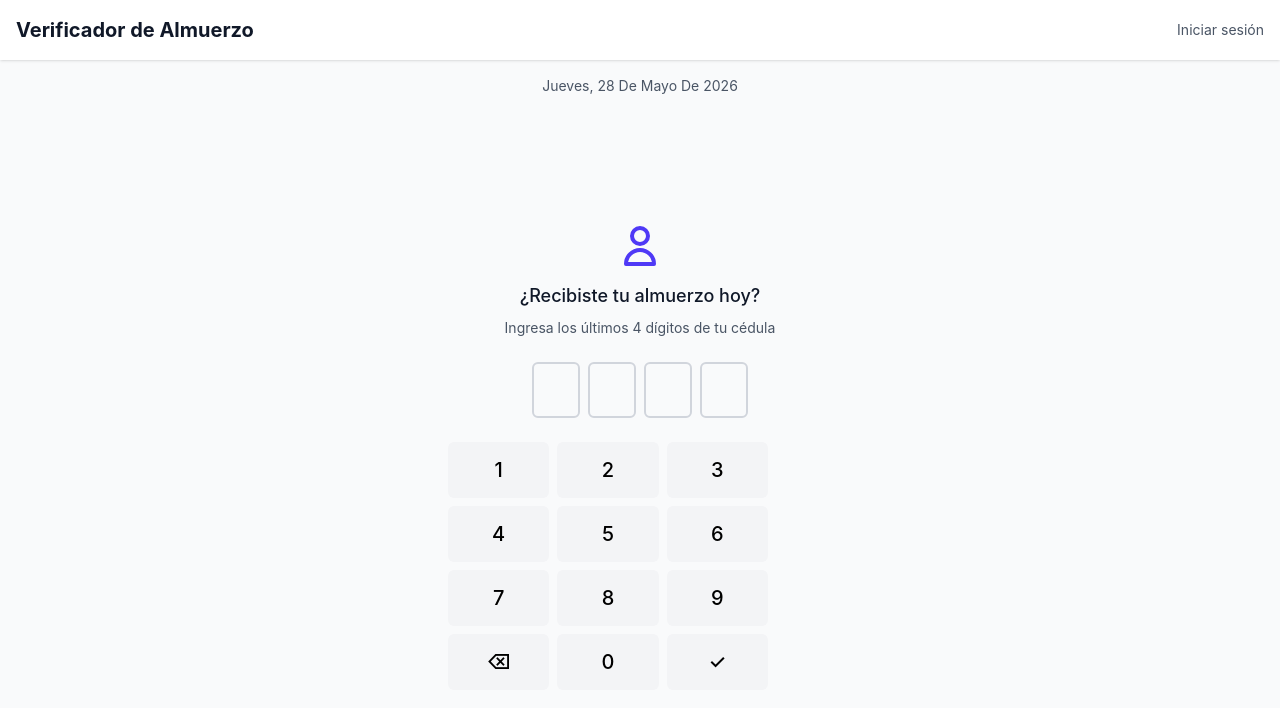
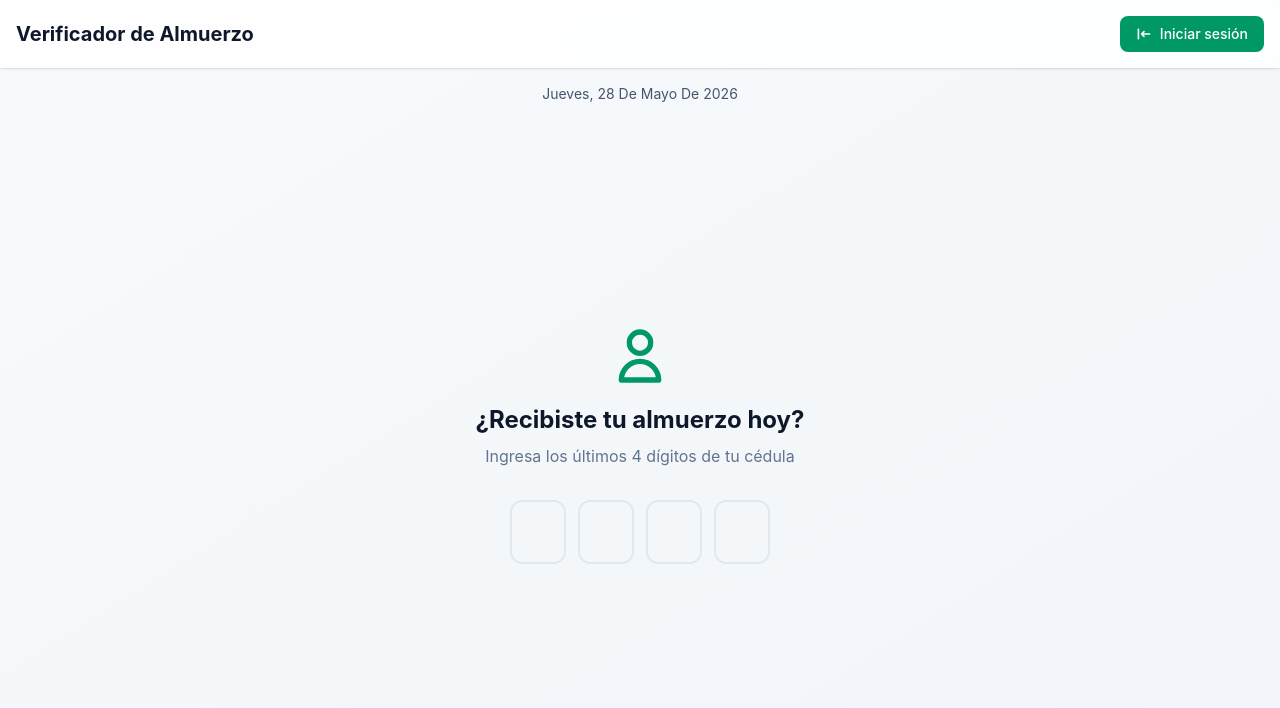
Before and after one commit to BryanCodeDev/Automatizacion_Almuerzos_Frontend, a React (Vite) app: page /verificar in a window 1280 px wide. Shown: the top 708 px of the page. Built offline with nearby package versions, Linux system fonts and the light colour scheme.

Commit message:
Correccion de errores

```diff
--- a/src/App.jsx
+++ b/src/App.jsx
@@ -22,7 +22,8 @@ const RequireAuth = ({ children, role }) => {
 
   if (!user) return <Navigate to="/login" replace />;
 
-  if (role && user.rol !== role) {
+  // Admin has access to everything
+  if (role && user.rol !== role && user.rol !== 'admin') {
     return <div>No tiene permiso para acceder a esta página</div>;
   }
 
--- a/src/pages/Dashboard.jsx
+++ b/src/pages/Dashboard.jsx
@@ -130,7 +130,7 @@ const Dashboard = () => {
           </div>
           <div className="h-3 bg-slate-100 rounded-full overflow-hidden">
             <div
-              className="h-full bg-gradient-to-r from-emerald-400 to-emerald-600 rounded-full transition-all duration-700"
+              className="h-full bg-linear-to-r from-emerald-400 to-emerald-600 rounded-full transition-all duration-700"
               style={{ width: `${stats.porcentaje}%` }}
             />
           </div>
--- a/src/pages/Verificar.jsx
+++ b/src/pages/Verificar.jsx
@@ -1,8 +1,7 @@
 import React, { useState, useEffect } from 'react';
 import { useNavigate } from 'react-router-dom';
 import verificarService from '../services/verificarService';
-import NumericKeypad from '../components/NumericKeypad';
-import { HiOutlineX, HiOutlineCheckCircle, HiOutlineCalendar, HiOutlineUser, HiDownload } from 'react-icons/hi';
+import { HiOutlineX, HiOutlineCheckCircle, HiOutlineCalendar, HiOutlineUser, HiDownload, HiLogin } from 'react-icons/hi';
 
 const Verificar = () => {
   const navigate = useNavigate();
@@ -27,14 +26,6 @@ const Verificar = () => {
     window.addEventListener('keydown', handleKeyDown);
     return () => window.removeEventListener('keydown', handleKeyDown);
   }, [input, loading]);
-
-  const handleKeypadPress = (key) => {
-    if (key === 'backspace') {
-      setInput(prev => prev.slice(0, -1));
-    } else {
-      setInput(prev => prev.length < 4 ? prev + key : prev);
-    }
-  };
 
   const verificar = async () => {
     if (input.length !== 4) return;
@@ -110,38 +101,39 @@ const Verificar = () => {
   const isNoRegistrado = resultado?.tipo === 'no_registrado';
 
   return (
-    <div className="min-h-screen bg-gray-50 flex flex-col">
-      <header className="bg-white shadow-sm">
+    <div className="min-h-screen bg-gradient-to-br from-slate-50 to-slate-100 flex flex-col">
+      <header className="bg-white/80 backdrop-blur-sm shadow-sm">
         <div className="max-w-7xl mx-auto px-4 py-4 flex justify-between items-center">
-          <h1 className="text-xl font-bold text-gray-900">Verificador de Almuerzo</h1>
+          <h1 className="text-xl font-bold text-slate-900">Verificador de Almuerzo</h1>
           <button
             onClick={() => navigate('/login')}
-            className="text-sm text-gray-600 hover:text-gray-900"
+            className="inline-flex items-center px-4 py-2 bg-emerald-600 text-white text-sm font-medium rounded-lg hover:bg-emerald-700 transition-colors"
           >
+            <HiLogin className="h-4 w-4 mr-2" />
             Iniciar sesión
           </button>
         </div>
       </header>
 
-      <div className="text-center py-4 text-sm text-gray-600 capitalize">
+      <div className="text-center py-4 text-sm text-slate-600 capitalize">
         {fechaActual}
       </div>
 
       <main className="flex-1 flex items-center justify-center px-4">
         {!resultado || input.length !== 4 ? (
           <div className="w-full max-w-sm">
-            <div className="text-center mb-6">
-              <HiOutlineUser className="h-12 w-12 text-indigo-600 mx-auto mb-3" />
-              <h2 className="text-lg font-medium text-gray-900 mb-2">
+            <div className="text-center mb-8">
+              <HiOutlineUser className="h-16 w-16 text-emerald-600 mx-auto mb-4" />
+              <h2 className="text-2xl font-bold text-slate-900 mb-2">
                 ¿Recibiste tu almuerzo hoy?
               </h2>
-              <p className="text-sm text-gray-600">
+              <p className="text-slate-500">
                 Ingresa los últimos 4 dígitos de tu cédula
               </p>
             </div>
 
             {error && (
-              <div className="mb-4 p-3 bg-red-50 border border-red-200 rounded-md text-center">
+              <div className="mb-6 p-4 bg-red-50 border border-red-200 rounded-xl text-center">
                 <p className="text-sm text-red-600">{error}</p>
               </div>
             )}
@@ -152,14 +144,16 @@ const Verificar = () => {
               onChange={(e) => setInput(e.target.value.slice(-4))}
               className="sr-only"
               autoFocus
+              maxLength={4}
+              pattern="[0-9]{4}"
             />
 
-            <div className="flex justify-center space-x-2 mb-6">
+            <div className="flex justify-center space-x-3 mb-8">
               {[0, 1, 2, 3].map((i) => (
                 <div
                   key={i}
-                  className={`w-12 h-14 border-2 rounded-md flex items-center justify-center text-2xl font-bold ${
-                    i < input.length ? 'border-indigo-600 text-indigo-600' : 'border-gray-300'
+                  className={`w-14 h-16 border-2 rounded-xl flex items-center justify-center text-2xl font-bold transition-all ${
+                    i < input.length ? 'border-emerald-500 bg-emerald-50 text-emerald-600' : 'border-slate-200 text-slate-400'
                   }`}
                 >
                   {input[i] || ''}
@@ -167,18 +161,11 @@ const Verificar = () => {
               ))}
             </div>
 
-            <NumericKeypad
-              onKeyPress={handleKeypadPress}
-              onEnter={verificar}
-              value={input}
-              disabled={loading}
-            />
-
             {input.length === 4 && (
               <button
                 onClick={verificar}
                 disabled={loading}
-                className="w-full mt-4 px-4 py-3 bg-indigo-600 text-white rounded-md hover:bg-indigo-700 disabled:opacity-50"
+                className="w-full px-6 py-4 bg-emerald-600 text-white font-semibold rounded-xl hover:bg-emerald-700 disabled:opacity-50 transition-all text-lg"
               >
                 {loading ? 'Verificando...' : 'Verificar'}
               </button>
@@ -186,55 +173,51 @@ const Verificar = () => {
           </div>
         ) : (
           <div className="w-full max-w-sm text-center">
-{resultado.tipo === 'no_habil' || resultado.tipo === 'fuera_horario' ? (
-               <div className="p-6 bg-white rounded-lg shadow-md">
-                 <HiOutlineCalendar className="h-16 w-16 text-gray-400 mx-auto mb-4" />
-                 <h2 className="text-xl font-semibold text-gray-900 mb-2">
-                   {resultado.mensaje}
-                 </h2>
-               </div>
-             ) : resultado.tipo === 'no_encontrado' || resultado.tipo === 'multiple' ? (
-              <div className="p-6 bg-white rounded-lg shadow-md">
+            {resultado.tipo === 'no_habil' || resultado.tipo === 'fuera_horario' ? (
+              <div className="p-8 bg-white rounded-2xl shadow-lg">
+                <HiOutlineCalendar className="h-16 w-16 text-slate-400 mx-auto mb-4" />
+                <h2 className="text-xl font-semibold text-slate-900 mb-2">
+                  {resultado.mensaje}
+                </h2>
+              </div>
+            ) : resultado.tipo === 'no_encontrado' || resultado.tipo === 'multiple' ? (
+              <div className="p-8 bg-white rounded-2xl shadow-lg">
                 <HiOutlineX className="h-16 w-16 text-red-600 mx-auto mb-4" />
-                <h2 className="text-xl font-semibold text-gray-900 mb-2">
+                <h2 className="text-xl font-semibold text-slate-900 mb-2">
                   {resultado.mensaje}
                 </h2>
                 {resultado.tipo === 'multiple' && (
-                  <div className="mt-4 space-y-2">
+                  <div className="mt-6 space-y-2">
                     {resultado.empleados.map(emp => (
                       <button
                         key={emp.id}
                         onClick={() => registrarAlmuerzo(emp.id)}
                         disabled={loading}
-                        className="w-full p-3 bg-gray-50 rounded-md text-left hover:bg-gray-100"
+                        className="w-full p-4 bg-slate-50 rounded-xl text-left hover:bg-slate-100 transition-colors border border-slate-200"
                       >
-                        {emp.nombre_completo}
+                        <span className="font-medium text-slate-800">{emp.nombre_completo}</span>
                       </button>
                     ))}
                   </div>
                 )}
               </div>
             ) : (
-              <div className={`p-6 rounded-lg shadow-md ${
-                isRegistrado ? 'bg-green-50' : 'bg-blue-50'
-              }`}>
-                <HiOutlineCheckCircle className={`h-16 w-16 mx-auto mb-4 ${
-                  isRegistrado ? 'text-green-600' : 'text-blue-600'
-                }`} />
-                <h2 className="text-xl font-semibold text-gray-900 mb-4">
+              <div className={`p-8 rounded-2xl shadow-lg ${isRegistrado ? 'bg-emerald-50' : 'bg-blue-50'}`}>
+                <HiOutlineCheckCircle className={`h-16 w-16 mx-auto mb-4 ${isRegistrado ? 'text-emerald-600' : 'text-blue-600'}`} />
+                <h2 className="text-xl font-semibold text-slate-900 mb-4">
                   {isRegistrado
                     ? '¡Correcto! Puedes recibir tu almuerzo'
                     : 'Aún no has recibido tu almuerzo. ¿Deseas registrarlo?'}
                 </h2>
 
-                <div className="text-left space-y-2 bg-white p-4 rounded-md">
-                  <p><span className="font-medium">Nombre:</span> {resultado.empleado.nombre_completo}</p>
+                <div className="text-left space-y-3 bg-white p-4 rounded-xl">
+                  <p><span className="font-medium text-slate-700">Nombre:</span> {resultado.empleado.nombre_completo}</p>
                   {resultado.empleado.area && (
-                    <p><span className="font-medium">Área:</span> {resultado.empleado.area}</p>
+                    <p><span className="font-medium text-slate-700">Área:</span> {resultado.empleado.area}</p>
                   )}
                   {resultado.registro?.hora && (
                     <p>
-                      <span className="font-medium">Hora:</span>{' '}
+                      <span className="font-medium text-slate-700">Hora:</span>{' '}
                       {new Date(resultado.registro.hora).toLocaleTimeString('es-CO', {
                         hour: '2-digit',
                         minute: '2-digit'
@@ -242,7 +225,7 @@ const Verificar = () => {
                     </p>
                   )}
                   {resultado.ticket_codigo && (
-                    <p><span className="font-medium">Código:</span> {resultado.ticket_codigo}</p>
+                    <p><span className="font-medium text-slate-700">Código:</span> {resultado.ticket_codigo}</p>
                   )}
                 </div>
 
@@ -250,24 +233,24 @@ const Verificar = () => {
                   <button
                     onClick={() => registrarAlmuerzo()}
                     disabled={loading}
-                    className="mt-4 w-full px-4 py-2 bg-green-600 text-white rounded-md hover:bg-green-700 disabled:opacity-50"
+                    className="mt-6 w-full px-6 py-3 bg-emerald-600 text-white font-semibold rounded-xl hover:bg-emerald-700 disabled:opacity-50 transition-all"
                   >
                     {loading ? 'Registrando...' : 'Recibir Almuerzo'}
                   </button>
                 )}
 
                 {isRegistrado && resultado.ticket_codigo && (
-                  <div className="mt-4 flex space-x-2">
+                  <div className="mt-6 flex space-x-3">
                     <button
                       onClick={() => descargarTicket(resultado.ticket_codigo)}
-                      className="flex-1 px-4 py-2 bg-indigo-600 text-white rounded-md hover:bg-indigo-700 flex items-center justify-center"
+                      className="flex-1 px-4 py-3 bg-indigo-600 text-white font-medium rounded-xl hover:bg-indigo-700 flex items-center justify-center"
                     >
-                      <HiDownload className="h-4 w-4 mr-1" />
+                      <HiDownload className="h-4 w-4 mr-2" />
                       Descargar
                     </button>
                     <button
                       onClick={() => imprimirTicket(resultado.ticket_codigo)}
-                      className="flex-1 px-4 py-2 bg-gray-600 text-white rounded-md hover:bg-gray-700"
+                      className="flex-1 px-4 py-3 bg-slate-600 text-white font-medium rounded-xl hover:bg-slate-700"
                     >
                       Imprimir
                     </button>
@@ -278,7 +261,7 @@ const Verificar = () => {
 
             <button
               onClick={reiniciar}
-              className="w-full mt-4 px-4 py-2 bg-gray-200 text-gray-800 rounded-md hover:bg-gray-300"
+              className="w-full mt-6 px-6 py-3 bg-white text-slate-700 font-medium rounded-xl hover:bg-slate-50 border border-slate-200 transition-all"
             >
               Continuar (otro empleado)
             </button>
```
